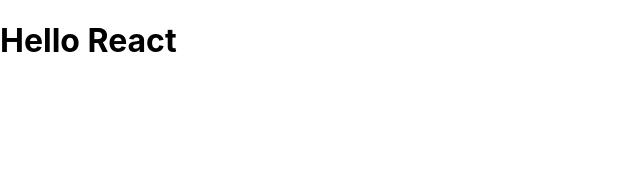
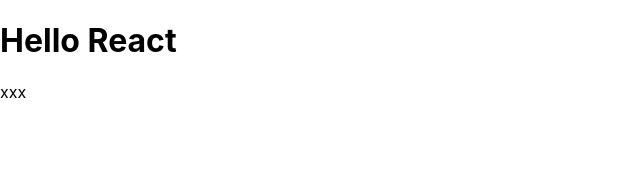
Before and after one commit to xbzhang2020/learning-react, a React (Create React App) app: page / in a window 1280 px wide. Shown: the top 172 px of the page, without its empty margins (0-640 px from the left). Built offline with nearby package versions, Linux system fonts and the light colour scheme.

Commit message:
feat: hooks

```diff
--- a/src/App.js
+++ b/src/App.js
@@ -2,11 +2,13 @@
 // import MyState from './components/state'
 // import MyRedux from './components/redux'
 // import MyMobx from "./components/mobx";
+import HookDemo from './hooks'
 
 function App() {
   return (
     <div className='App'>
       <h1>Hello React</h1>
+      <HookDemo />
     </div>
   )
 }
--- /dev/null
+++ b/src/hooks/index.js
@@ -0,0 +1,5 @@
+function App() {
+  return <div>xxx</div>
+}
+
+export default App
```
Also changed, not shown: src/hooks/stateHook.js (added).
